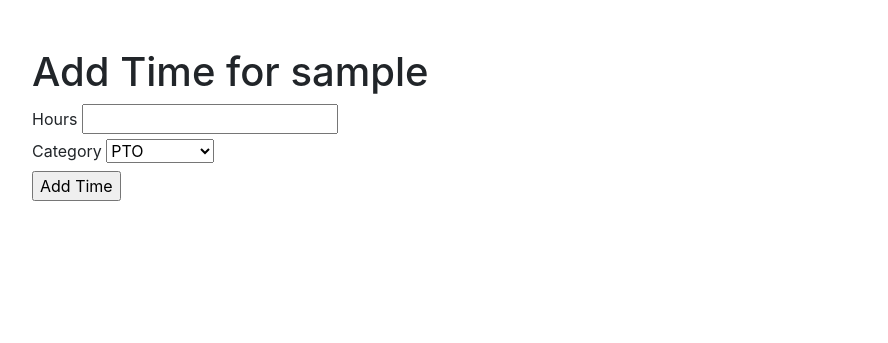
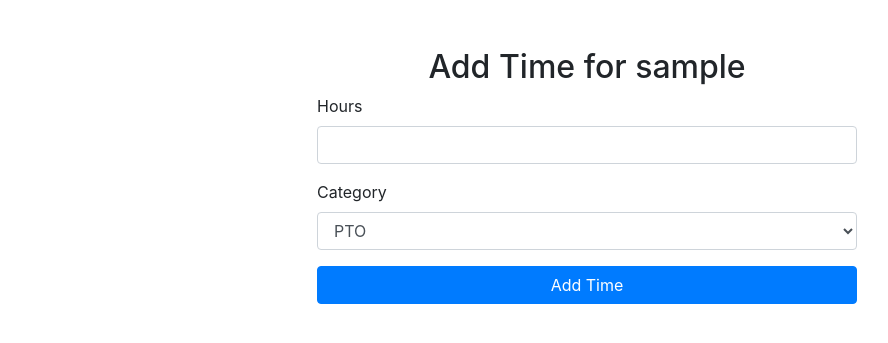
Before and after one commit to ChristopherStrom/PTO-Tracker, a Flask app: page /add_time/1 in a window 1280 px wide. Shown: the part 56-399 px from the top of the page, without its empty margins (53-941 px from the left). Run offline with Flask 3, Linux system fonts and the light colour scheme; the visitor is signed in with stand-in values (Sample User, id 1); some libraries are stand-ins or nearby versions.

Commit message:
Update add_time.html
add styles

```diff
--- a/templates/add_time.html
+++ b/templates/add_time.html
@@ -1,18 +1,22 @@
 {% extends "base.html" %}
 {% block content %}
-    <h1>Add Time for {{ user.username }}</h1>
-    <form method="POST">
-        {{ form.hidden_tag() }}
-        <div>
-            {{ form.hours.label }}
-            {{ form.hours }}
+    <div class="row justify-content-center">
+        <div class="col-md-6">
+            <h2 class="text-center">Add Time for {{ user.username }}</h2>
+            <form method="POST">
+                {{ form.hidden_tag() }}
+                <div class="form-group">
+                    {{ form.hours.label(class="form-label") }}
+                    {{ form.hours(class="form-control") }}
+                </div>
+                <div class="form-group">
+                    {{ form.category.label(class="form-label") }}
+                    {{ form.category(class="form-control") }}
+                </div>
+                <div class="form-group">
+                    {{ form.submit(class="btn btn-primary btn-block") }}
+                </div>
+            </form>
         </div>
-        <div>
-            {{ form.category.label }}
-            {{ form.category }}
-        </div>
-        <div>
-            {{ form.submit }}
-        </div>
-    </form>
+    </div>
 {% endblock %}
```
